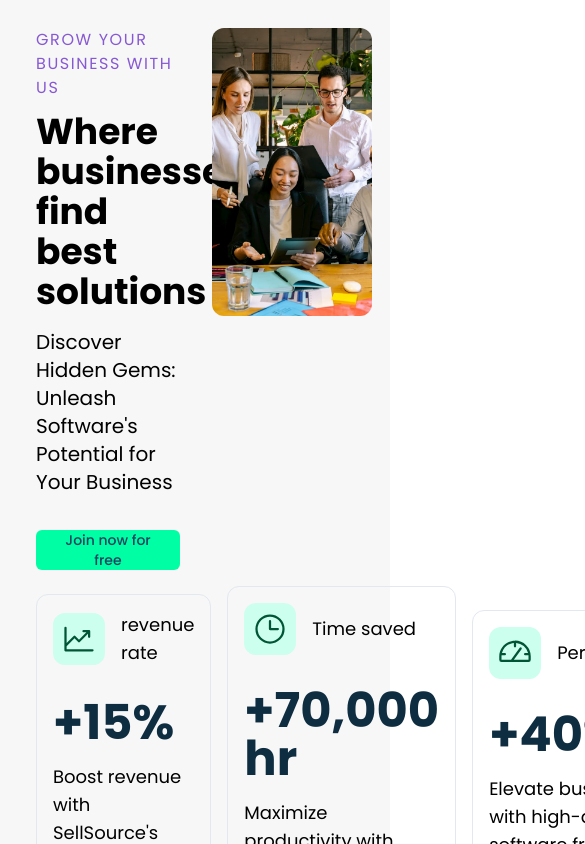
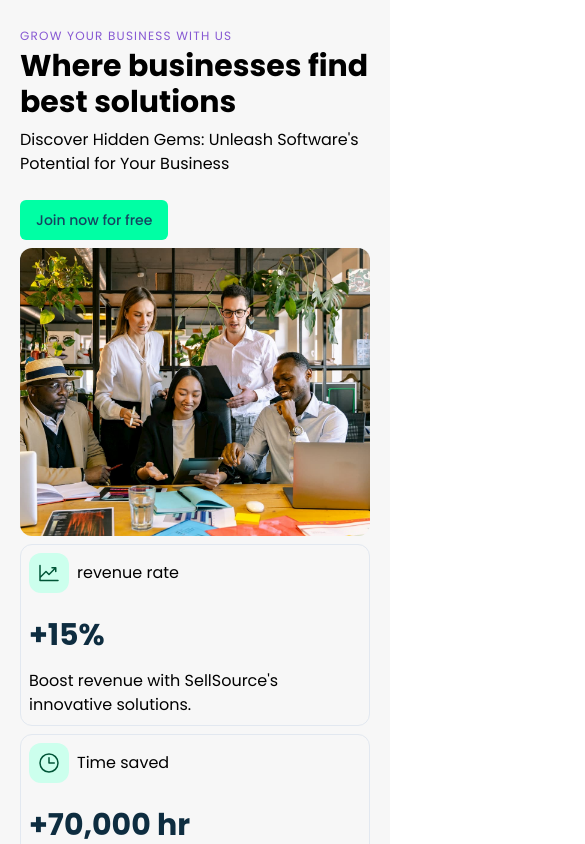
Before and after one commit to the-moezzat/sellsource, a React (Vite) app: page / in a window 390 px wide. Shown: the part 920-1764 px from the top of the page, 585 px wide, since content can reach past the window. Built offline with nearby package versions, Linux system fonts and the light colour scheme; a web font is replaced by a local one; what tailwindcss-open-color would draw is missing.

Commit message:
feat: business section become responsive

```diff
--- a/src/features/landing-page/Business.tsx
+++ b/src/features/landing-page/Business.tsx
@@ -16,30 +16,34 @@ const Section = styled.section`
   grid-template-columns: repeat(24, 1fr);
   gap: 1rem;
   padding: 3rem 1.25rem;
+
+  @media (max-width: 1180px) {
+    gap: 0.5rem;
+  }
 `;
 
 function Business() {
   return (
     <Section className="bg-[#F7F7F7]" id="business">
-      <div className="col-start-2 col-end-12">
-        <Subheading className=" mb-3 text-accent-6">
+      <div className="col-start-2 col-end-12 max-lg:col-start-1 max-md:col-span-full">
+        <Subheading className=" mb-3 text-accent-6 max-lg:mb-1">
           Grow your business with us
         </Subheading>
 
-        <h2 className="mb-4 text-4xl font-bold text-gray-8">
+        <h2 className="mb-4 text-4xl font-bold text-gray-8 max-lg:mb-2 max-lg:text-3xl">
           Where businesses find best solutions
         </h2>
-        <p className="mb-8 text-xl text-gray-6">
+        <p className="mb-8 text-xl text-gray-6 max-lg:mb-6 max-lg:text-base">
           Discover Hidden Gems: Unleash Software's Potential for Your Business
         </p>
         <a href="#join">
           <Button className="">Join now for free</Button>
         </a>
       </div>
-      <div className="col-start-13 col-end-[24] h-72 overflow-hidden rounded-xl">
+      <div className="col-start-13 col-end-[24] h-72 overflow-hidden rounded-xl  max-lg:col-end-[25] max-md:col-span-full">
         <Image src="/business.jpg" />
       </div>
-      <div className="col-start-2 col-end-[24] flex items-center justify-between gap-4">
+      <div className="col-start-2 col-end-[24] flex items-center justify-between gap-4  max-lg:col-start-1 max-lg:col-end-[25] max-lg:gap-2 max-[650px]:flex-col max-[650px]:justify-start">
         <BusinessFeatureCard
           title="revenue rate"
           feature="+15%"
--- a/src/features/landing-page/BusinessFeatureCard.tsx
+++ b/src/features/landing-page/BusinessFeatureCard.tsx
@@ -12,15 +12,17 @@ function BusinessFeatureCard({
   text,
 }: BusinessFeatureProps) {
   return (
-    <div className="rounded-xl border border-gray-2 bg-white p-4">
-      <div className="mb-8 flex items-center gap-4">
-        <div className="rounded-xl bg-primary-1 p-2 text-4xl text-primary-9">
+    <div className="rounded-xl border border-gray-2 bg-white p-4 max-lg:p-2 max-[650px]:w-full">
+      <div className="mb-8 flex items-center gap-4 max-lg:mb-6 max-lg:gap-2">
+        <div className="rounded-xl bg-primary-1 p-2 text-4xl text-primary-9 max-lg:text-2xl">
           {icon}
         </div>
-        <p className="text-lg text-gray-6">{title}</p>
+        <p className="text-lg text-gray-6 max-lg:text-base">{title}</p>
       </div>
-      <p className="mb-4 text-5xl font-bold text-tertiary-7">{feature}</p>
-      <p className="text-lg text-gray-6">{text}</p>
+      <p className="mb-4 text-5xl font-bold text-tertiary-7 max-lg:text-3xl">
+        {feature}
+      </p>
+      <p className="text-lg text-gray-6 max-lg:text-base">{text}</p>
     </div>
   );
 }
--- a/src/features/landing-page/Developer.tsx
+++ b/src/features/landing-page/Developer.tsx
@@ -22,7 +22,7 @@ function Developer() {
       className="grid grid-cols-[repeat(24,1fr)] grid-rows-[auto,auto] gap-4 bg-accent-6 px-5 py-12"
       id="developer"
     >
-      <div className="col-start-2 col-end-[13] row-span-full grid grid-cols-2 gap-4">
+      <div className="col-start-2 col-end-[13] row-span-full grid grid-cols-2 gap-4 max-lg:col-start-1">
         <DeveloperFeatureCard
           title="Simplify Sales Process"
           icon={<FastForward />}
@@ -46,7 +46,7 @@ function Developer() {
           text="Thrive in a supportive environment. SellSource empowers you."
         />
       </div>
-      <div className="col-start-13 col-end-[24]">
+      <div className="col-start-13 col-end-[24] max-lg:col-end-[25]">
         <Subheading className=" mb-2 text-accent-2">For developer</Subheading>
         <h2 className="mb-4 text-4xl font-bold text-accent-10">
           Where Developer Build for better world
@@ -59,7 +59,7 @@ function Developer() {
           <Button className="">Join now for free</Button>
         </a>
       </div>
-      <div className="col-start-13 col-end-[24] h-64 overflow-hidden rounded-xl">
+      <div className="col-start-13 col-end-[24] h-64 overflow-hidden rounded-xl max-lg:col-end-[25]">
         <Image src="/developer.jpg" />
       </div>
     </div>
--- a/src/ui/Subheading.tsx
+++ b/src/ui/Subheading.tsx
@@ -5,7 +5,11 @@ function Subheading({
   children: React.ReactNode;
   className: string;
 }) {
-  return <p className={`uppercase tracking-widest ${className}`}>{children}</p>;
+  return (
+    <p className={`uppercase tracking-widest ${className} max-lg:text-xs`}>
+      {children}
+    </p>
+  );
 }
 
 export default Subheading;
--- a/tailwind.config.js
+++ b/tailwind.config.js
@@ -22,6 +22,9 @@ module.exports = {
       },
     },
     extend: {
+      screens: {
+        lg: "1180px",
+      },
       colors: {
         primary: {
           base: "#00ffa4",
```
